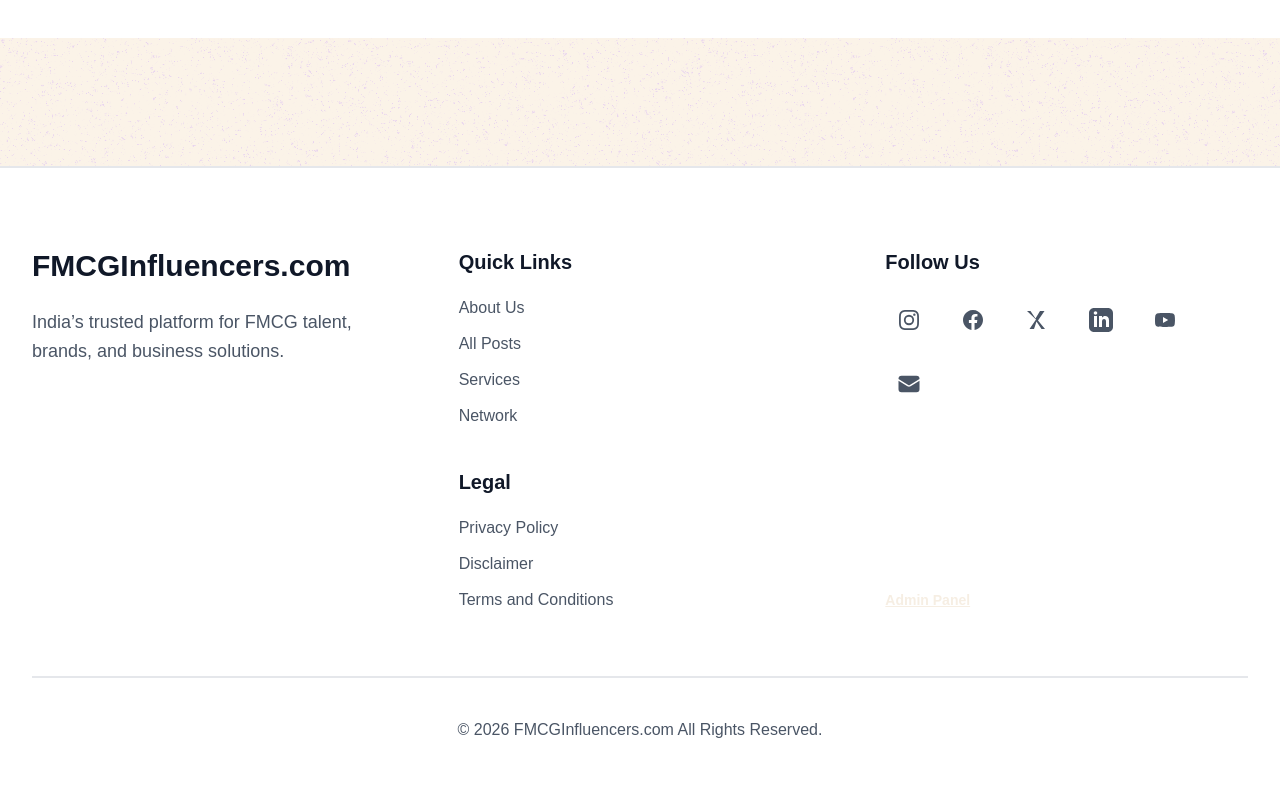
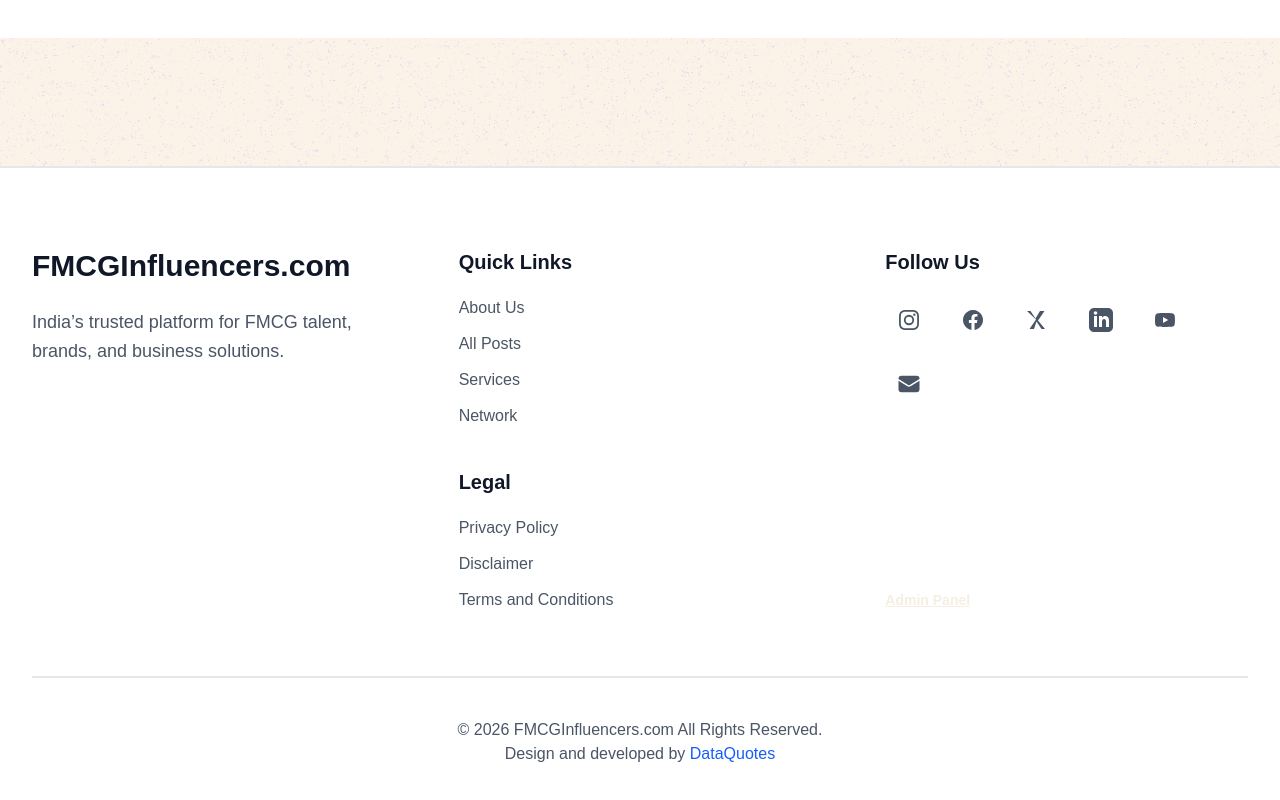
Before and after one commit to DataquotesTech/fmcg, a Next.js app: page / in a window 1280 px wide. Shown: the part 4259-5059 px from the top of the page. Built offline with nearby package versions, Linux system fonts and the light colour scheme; no server answers; the database is empty; a web font is replaced by a local one.

Commit message:
added seo

```diff
--- a/app/components/Footer.js
+++ b/app/components/Footer.js
@@ -281,6 +281,7 @@
           <p className="text-gray-600 text-sm md:text-base">
             © 2026 FMCGInfluencers.com All Rights Reserved.
           </p>
+          <p className="text-gray-600 text-sm md:text-base">Design and developed by <a href="https://www.dataquotes.net/" target="_blank" rel="noopener noreferrer" className="text-blue-600 hover:text-primary/70">DataQuotes</a></p>
         </div>
       </div>
     </footer>
```
